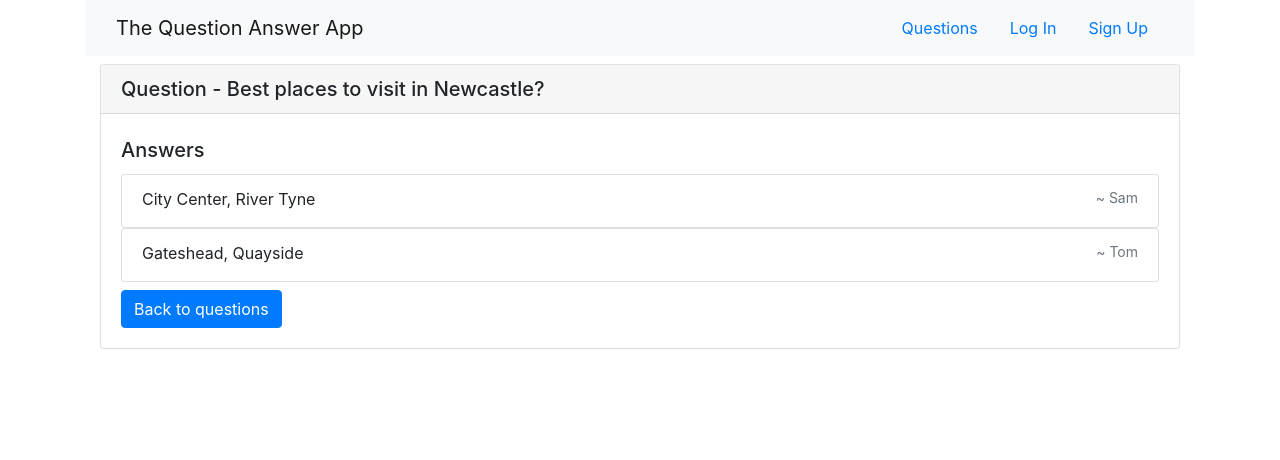
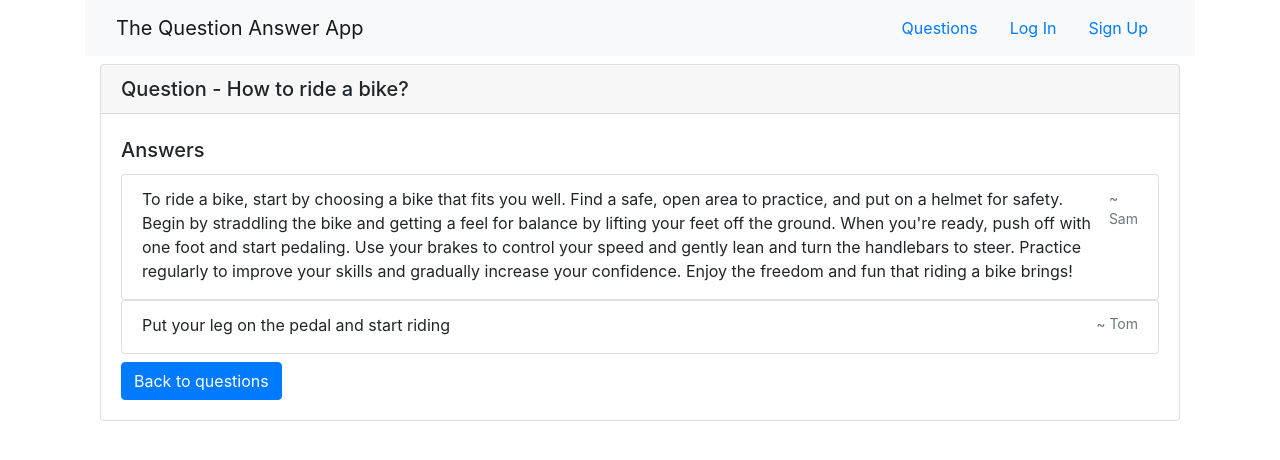
Before and after one commit to ApexPlayground/HomeOwnersAngularApp, an Angular app: page /answers/question/1 in a window 1280 px wide. Shown: the top 460 px of the page. Built offline with nearby package versions, Linux system fonts and the light colour scheme.

Commit message:
Data update

```diff
--- a/src/app/data.service.ts
+++ b/src/app/data.service.ts
@@ -2,56 +2,61 @@ import { Injectable } from '@angular/core';
 import { AuthService } from './auth.service';
 
 @Injectable({
-  providedIn: 'root'
+  providedIn: 'root',
 })
 export class DataService {
-  questions = [{
-    text: 'Best places to visit in Newcastle?',
+  questions = [
+    {
+      text: 'How to ride a bike?',
       id: 1,
-    userId: 1
-  }, {
-    text: 'Best food to eat in Mumbai?',
+      userId: 1,
+    },
+    {
+      text: 'How to play a guiter?',
       id: 2,
-    userId: 2
-  }];
+      userId: 2,
+    },
+  ];
 
-  answers = [{
+  answers = [
+    {
       id: 1,
       questionId: 1,
-    text: 'City Center, River Tyne',
-    userId: 3
+      text: "To ride a bike, start by choosing a bike that fits you well. Find a safe, open area to practice, and put on a helmet for safety. Begin by straddling the bike and getting a feel for balance by lifting your feet off the ground. When you're ready, push off with one foot and start pedaling. Use your brakes to control your speed and gently lean and turn the handlebars to steer. Practice regularly to improve your skills and gradually increase your confidence. Enjoy the freedom and fun that riding a bike brings!",
+      userId: 3,
     },
     {
       id: 1,
       questionId: 1,
-    text: 'Gateshead, Quayside',
-    userId: 2
+      text: 'Put your leg on the pedal and start riding',
+      userId: 2,
     },
     {
       id: 1,
       questionId: 2,
-    text: 'Vadapaav, Pani puri, Paav bhaji, Misal etc',
-    userId: 3
-  }];
+      text: "To play the guitar, follow these simple steps. First, hold the guitar correctly by placing your dominant hand on the neck and your other hand on the body. Learn the basic chords, such as E, A, D, G, and C, which are essential for many songs. Practice transitioning between chords smoothly and accurately. Next, work on your strumming technique by using a pick or your fingers to strike the strings in a rhythmic pattern. Start with simple strumming patterns and gradually increase the complexity as you progress. Additionally, learn to read guitar tablature or sheet music to play melodies and solos. Practice regularly to build strength, dexterity, and muscle memory. Utilize online tutorials, instructional books, or seek guidance from a guitar teacher to enhance your learning experience. Finally, enjoy the process and have fun exploring the endless possibilities of creating music with your guitar.",
+      userId: 3,
+    },
+  ];
 
   constructor(private authService: AuthService) { }
 
   getQuestionById(id: any) {
-    const question: any = this.questions.find(question => question.id === id);
+    const question: any = this.questions.find((question) => question.id === id);
     const user: any = this.authService.getUser(question.userId);
     return {
       ...question,
       userName: user.name,
-      userId: user.id
-    }
+      userId: user.id,
+    };
   }
 
   getQuestions() {
     return this.questions.map((question: any) => {
       return {
         ...question,
-        user: this.authService.getUser(question.userId)
-      }
+        user: this.authService.getUser(question.userId),
+      };
     });
   }
 
@@ -67,7 +72,7 @@ export class DataService {
       id,
       questionId,
       text: answer,
-      userId
+      userId,
     });
     return true;
   }
@@ -78,12 +83,12 @@ export class DataService {
     }
 
     return this.answers
-      .filter(answer => answer.questionId === questionId)
+      .filter((answer) => answer.questionId === questionId)
       .map((answer: any) => {
         return {
           ...answer,
-          user: this.authService.getUser(answer.userId)
-        }
+          user: this.authService.getUser(answer.userId),
+        };
       });
   }
 }
```
Lines whose indentation alone changed are shown as unchanged.
